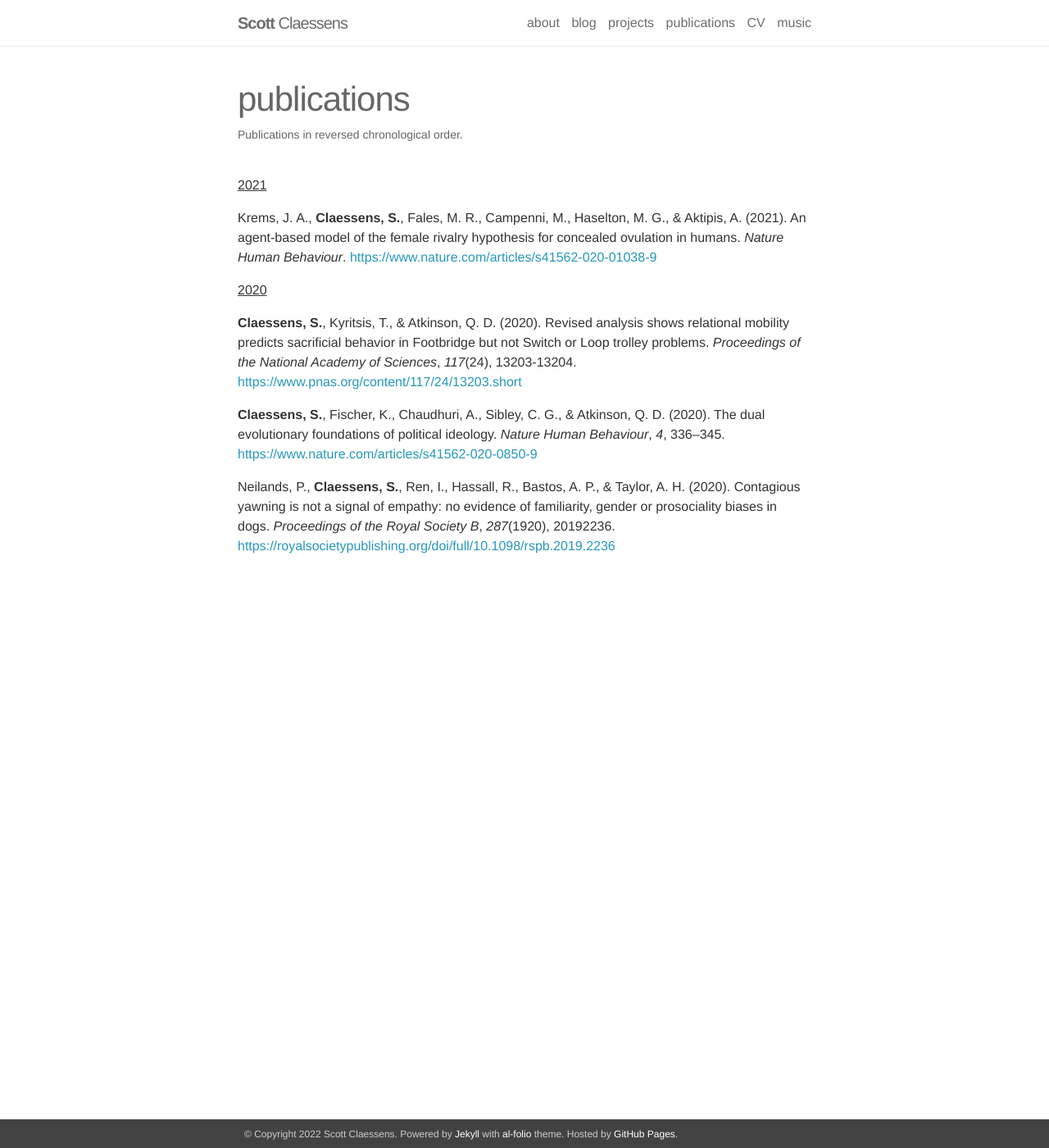
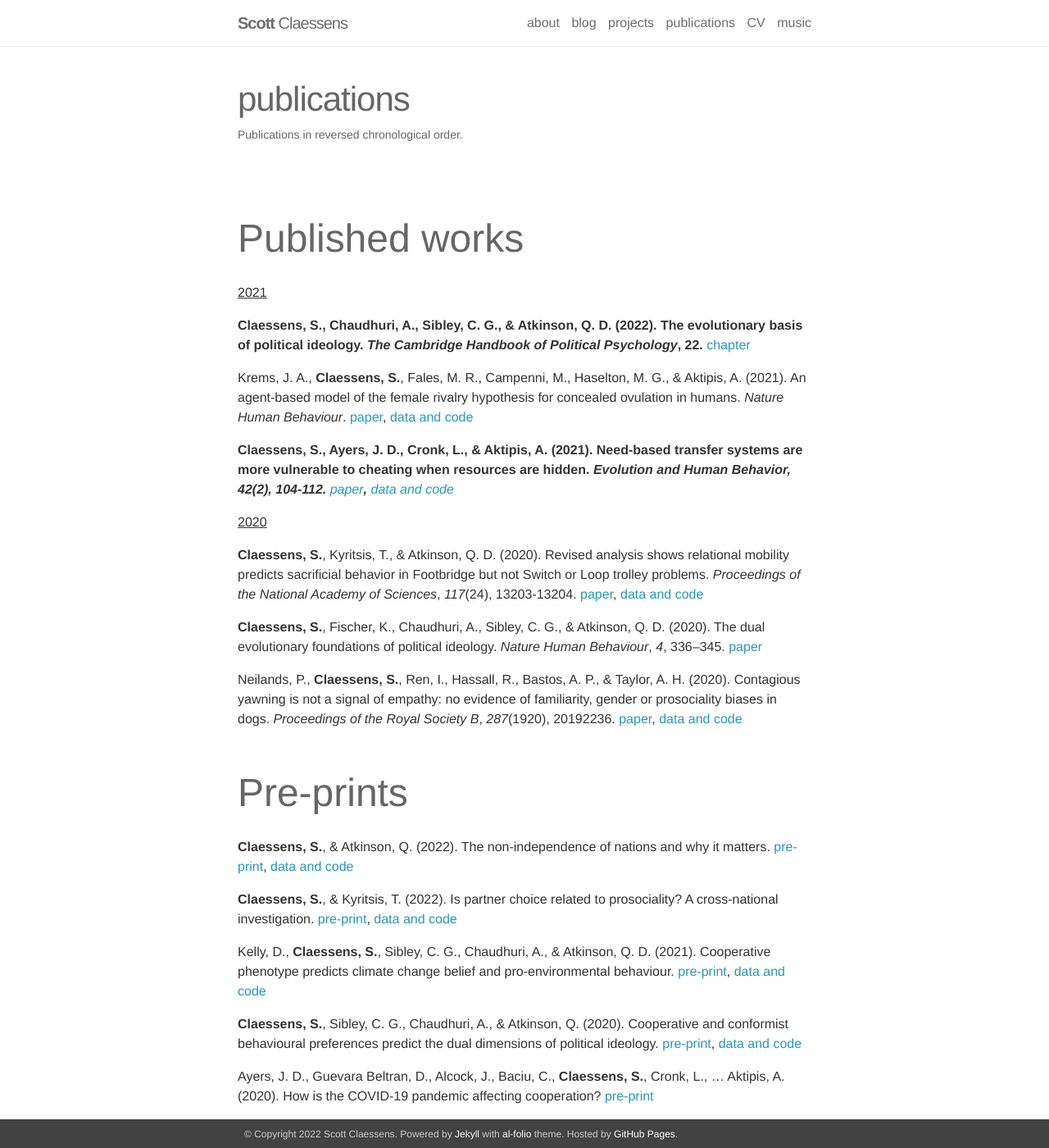
Before and after one commit to ScottClaessens/ScottClaessens.github.io, a Jekyll site: the page built from _pages/4_publications.md, in a window 1280 px wide and 1400 px high. Shown: the whole window at 82% size. Built offline with Jekyll 4.4.1, drawn with Linux system fonts in a browser that asks for light colours; nearby versions of some CDN libraries; some of the changed text lies outside the part shown.

Commit message:
update publication list

```diff
--- a/_pages/4_publications.md
+++ b/_pages/4_publications.md
@@ -6,14 +6,38 @@ description: Publications in reversed chronological order.
 years: [2020]
 ---
 
+<h1>Published works</h1>
+
 <u>2021</u>
 
-Krems, J. A., <b>Claessens, S.</b>, Fales, M. R., Campenni, M., Haselton, M. G., & Aktipis, A. (2021). An agent-based model of the female rivalry hypothesis for concealed ovulation in humans. <i>Nature Human Behaviour</i>. <a href="https://www.nature.com/articles/s41562-020-01038-9">https://www.nature.com/articles/s41562-020-01038-9</a>
+<b>Claessens, S.<b>, Chaudhuri, A., Sibley, C. G., & Atkinson, Q. D. (2022). The evolutionary basis of political ideology. <i>The Cambridge Handbook of Political Psychology</i>, 22. <a href="https://www.cambridge.org/core/books/abs/cambridge-handbook-of-political-psychology/evolutionary-basis-of-political-ideology/292583ACC4BF03E8253F3E6397ED7360">chapter</a>
+
+Krems, J. A., <b>Claessens, S.</b>, Fales, M. R., Campenni, M., Haselton, M. G., & Aktipis, A. (2021). An agent-based model of the female rivalry hypothesis for concealed ovulation in humans. <i>Nature Human Behaviour</i>. <a href="https://www.nature.com/articles/s41562-020-01038-9">paper</a>, <a href="https://osf.io/c5pq7/">data and code</a>
+
+<b>Claessens, S.<b>, Ayers, J. D., Cronk, L., & Aktipis, A. (2021). Need-based transfer systems are more vulnerable to cheating when resources are hidden. <i>Evolution and Human Behavior<i>, <i>42<i>(2), 104-112. <a href="https://www.sciencedirect.com/science/article/pii/S1090513820300982">paper</a>, <a href="https://osf.io/wt2mq/">data and code</a>
 
 <u>2020</u>
 
-<b>Claessens, S.</b>, Kyritsis, T., & Atkinson, Q. D. (2020). Revised analysis shows relational mobility predicts sacrificial behavior in Footbridge but not Switch or Loop trolley problems. <i>Proceedings of the National Academy of Sciences</i>, <i>117</i>(24), 13203-13204. <a href="https://www.pnas.org/content/117/24/13203.short">https://www.pnas.org/content/117/24/13203.short</a>
+<b>Claessens, S.</b>, Kyritsis, T., & Atkinson, Q. D. (2020). Revised analysis shows relational mobility predicts sacrificial behavior in Footbridge but not Switch or Loop trolley problems. <i>Proceedings of the National Academy of Sciences</i>, <i>117</i>(24), 13203-13204. <a href="https://www.pnas.org/content/117/24/13203.short">paper</a>, <a href="https://osf.io/qxjvh/">data and code</a>
 
-<b>Claessens, S.</b>, Fischer, K., Chaudhuri, A., Sibley, C. G., & Atkinson, Q. D. (2020). The dual evolutionary foundations of political ideology. <i>Nature Human Behaviour</i>, <i>4</i>, 336–345. <a href="https://www.nature.com/articles/s41562-020-0850-9">https://www.nature.com/articles/s41562-020-0850-9</a>
+<b>Claessens, S.</b>, Fischer, K., Chaudhuri, A., Sibley, C. G., & Atkinson, Q. D. (2020). The dual evolutionary foundations of political ideology. <i>Nature Human Behaviour</i>, <i>4</i>, 336–345. <a href="https://www.nature.com/articles/s41562-020-0850-9">paper</a>
 
-Neilands, P., <b>Claessens, S.</b>, Ren, I., Hassall, R., Bastos, A. P., & Taylor, A. H. (2020). Contagious yawning is not a signal of empathy: no evidence of familiarity, gender or prosociality biases in dogs. <i>Proceedings of the Royal Society B</i>, <i>287</i>(1920), 20192236. <a href="https://royalsocietypublishing.org/doi/full/10.1098/rspb.2019.2236">https://royalsocietypublishing.org/doi/full/10.1098/rspb.2019.2236</a>
+Neilands, P., <b>Claessens, S.</b>, Ren, I., Hassall, R., Bastos, A. P., & Taylor, A. H. (2020). Contagious yawning is not a signal of empathy: no evidence of familiarity, gender or prosociality biases in dogs. <i>Proceedings of the Royal Society B</i>, <i>287</i>(1920), 20192236. <a href="https://royalsocietypublishing.org/doi/full/10.1098/rspb.2019.2236">paper</a>, <a href="https://osf.io/c2f3k/">data and code</a>
+
+
+<h1>Pre-prints</h1>
+
+<b>Claessens, S.</b>, & Atkinson, Q. (2022). The non-independence of nations and why it matters. <a href="https://psyarxiv.com/m6bsn/">pre-print</a>, <a href="https://osf.io/uywx8/">data and code</a>
+
+<b>Claessens, S.</b>, & Kyritsis, T. (2022). Is partner choice related to prosociality? A cross-national investigation. <a href="https://psyarxiv.com/wvdhk/">pre-print</a>, <a href="https://osf.io/e528t/">data and code</a>
+
+Kelly, D., <b>Claessens, S.</b>, Sibley, C. G., Chaudhuri, A., & Atkinson, Q. D. (2021). Cooperative phenotype predicts climate change belief and pro-environmental behaviour. <a href="https://psyarxiv.com/qu7v4">pre-print</a>, <a href="https://osf.io/d8t46/">data and code</a>
+
+<b>Claessens, S.</b>, Sibley, C. G., Chaudhuri, A., & Atkinson, Q. (2020). Cooperative and conformist behavioural preferences predict the dual dimensions of political ideology. <a href="https://psyarxiv.com/t7rqb/">pre-print</a>, <a href="https://osf.io/dwx8g/">data and code</a>
+
+Ayers, J. D., Guevara Beltran, D., Alcock, J., Baciu, C., <b>Claessens, S.</b>, Cronk, L., ... Aktipis, A. (2020). How is the COVID-19 pandemic affecting cooperation? <a href="https://psyarxiv.com/pk6jy/">pre-print</a>
+
+
+<h1>Miscellaneous</h1>
+
+<b>Claessens, S.</b>, Fischer, K., Forsyth, G. L., Kyritsis, T., & Atkinson, Q. D. (2021). Religion, cultural norms, and wellbeing: A Bayesian multilevel analysis [Computer software]. https://github.com/ScottClaessens/religionWellbeing
--- a/_projects/2_politics.markdown
+++ b/_projects/2_politics.markdown
@@ -13,7 +13,7 @@ Political ideology varies substantially between people. While traditionally such
 
 </div>
 
-The evolutionary foundations of political ideology was the focus of my PhD in Psychology at the University of Auckland, New Zealand. Along with my supervisor [Quentin Atkinson](https://www.quentinatkinson.com/){:target="_blank"}, we developed a dual evolutionary theory of political ideology that can explain the emergence of distinct but related dimensions of political attitudes and values: economic and social conservatism (see paper [here](https://www.nature.com/articles/s41562-020-0850-9){:target="_blank"}). We theorised that these two dimensions respect behavioural drives for cooperation (vs. competition) and group conformity (vs. individualism), respectively.
+The evolutionary foundations of political ideology was the focus of my PhD in Psychology at the University of Auckland, New Zealand. Along with my supervisor [Quentin Atkinson](https://www.quentinatkinson.com/){:target="_blank"}, we developed a dual evolutionary theory of political ideology that can explain the emergence of distinct but related dimensions of political attitudes and values: economic and social conservatism (see paper [here](https://www.nature.com/articles/s41562-020-0850-9){:target="_blank"}). We theorised that these two dimensions reflect behavioural drives for cooperation (vs. competition) and group conformity (vs. individualism), respectively.
 
 Over the course of my PhD, we tested this theory by relating political attitudes and values to cooperative and conformist behaviour in a representative sample of New Zealanders (see pre-print [here](https://psyarxiv.com/t7rqb/){:target="_blank"}). We found that people who cooperated more in behavioural tasks were more economically progressive and expressed support for increased welfare and taxation. By contrast, people who were more conformist in a social information use task were more socially conservative and expressed support for religious instruction in schools.
 
```
